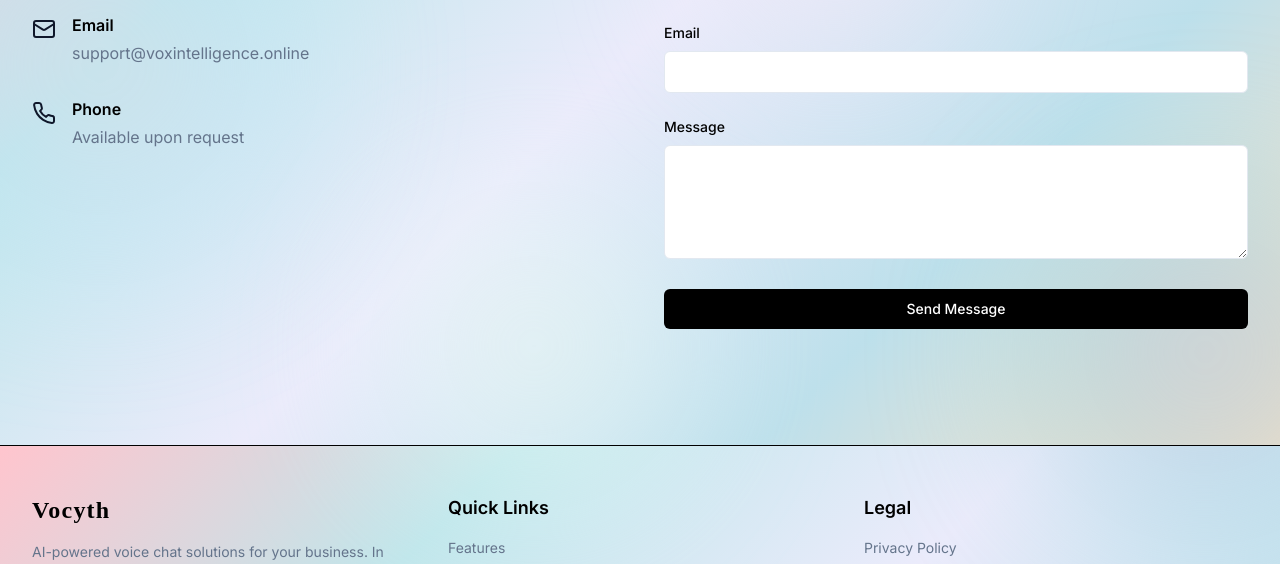
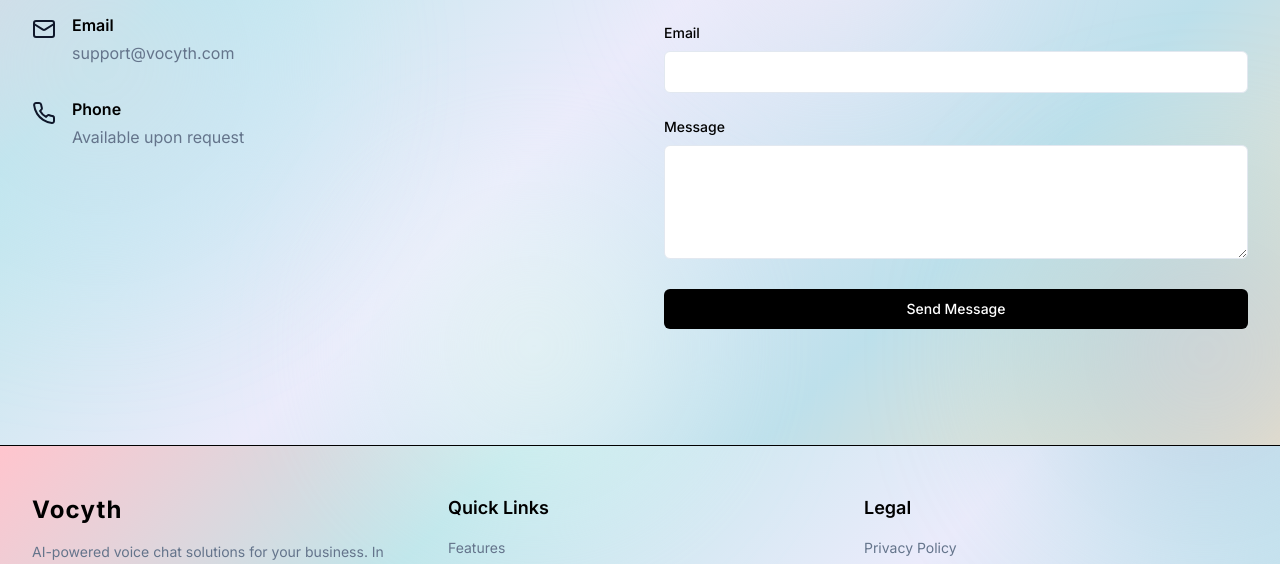
Before and after one commit to invoicepulse/Vox-Intelligence, a React (Vite) app: page /contact in a window 1280 px wide. Shown: the part 355-919 px from the top of the page. Built offline with nearby package versions, Linux system fonts and the light colour scheme; no server answers.

Commit message:
Updated email to support@vocyth.com and changed logo font in footer.

```diff
--- a/package.json
+++ b/package.json
@@ -11,6 +11,7 @@
   },
   "dependencies": {
     "@clerk/clerk-react": "^4.30.7",
+    "@vercel/analytics": "^1.4.1",
     "classnames": "^2.5.1",
     "framer-motion": "^11.11.17",
     "lucide-react": "^0.344.0",
--- a/src/components/Footer.tsx
+++ b/src/components/Footer.tsx
@@ -7,7 +7,7 @@ export default function Footer() {
         <div className="grid grid-cols-2 md:grid-cols-3 gap-8">
           <div>
             <h3 className="text-lg font-semibold mb-4">
-              <span className="font-bold text-2xl font-['Audiowide'] tracking-wider">Vocyth</span>
+              <span className="font-bold text-2xl tracking-wider">Vocyth</span>
             </h3>
             <p className="text-sm text-muted-foreground">
               AI-powered voice chat solutions for your business. In partnership
--- a/src/components/Layout.tsx
+++ b/src/components/Layout.tsx
@@ -2,6 +2,7 @@ import { Outlet } from 'react-router-dom';
 import Navbar from './Navbar';
 import Footer from './Footer';
 import { SpotlightEffect } from './ui/SpotlightEffect';
+import { Analytics } from "@vercel/analytics/react";
 
 export default function Layout() {
   return (
--- a/src/pages/Contact.tsx
+++ b/src/pages/Contact.tsx
@@ -89,7 +89,7 @@ export default function Contact() {
               <Mail className="w-6 h-6 text-primary mt-1" />
               <div>
                 <h3 className="font-semibold mb-1">Email</h3>
-                <p className="text-muted-foreground">support@voxintelligence.online</p>
+                <p className="text-muted-foreground">support@vocyth.com</p>
               </div>
             </div>
 
```
Also changed, not shown: 1 other file (tests, documents, lock files or other folders).
